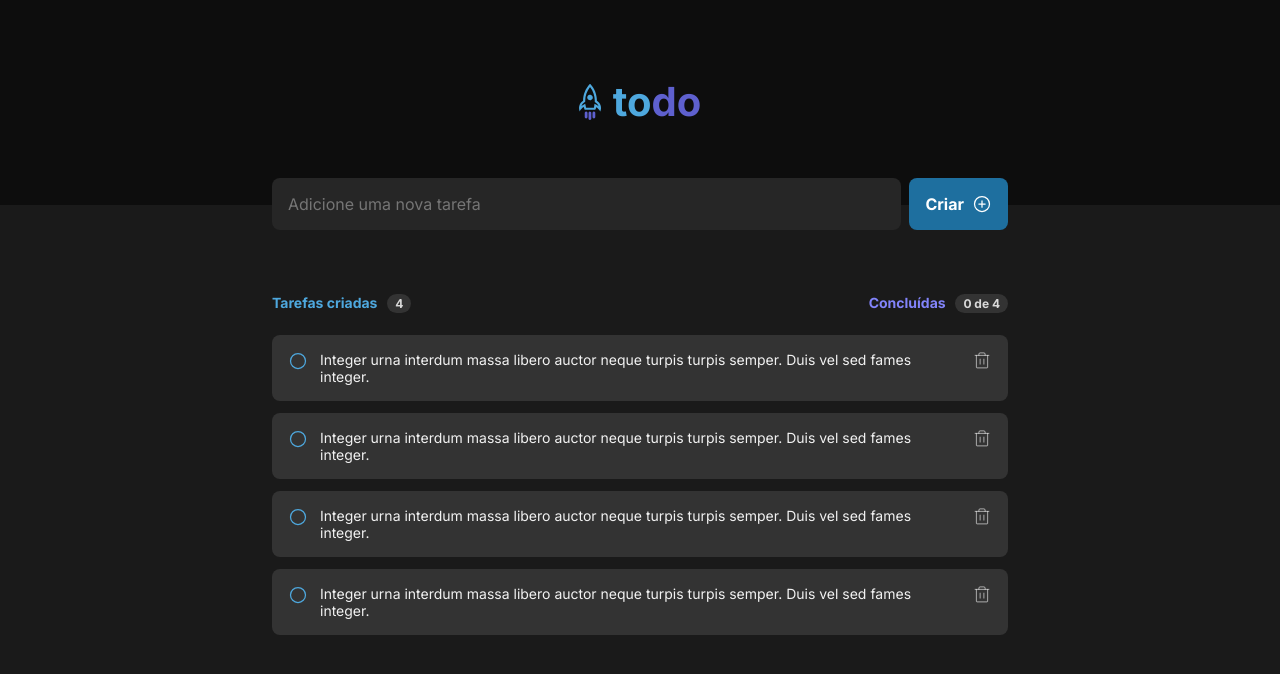
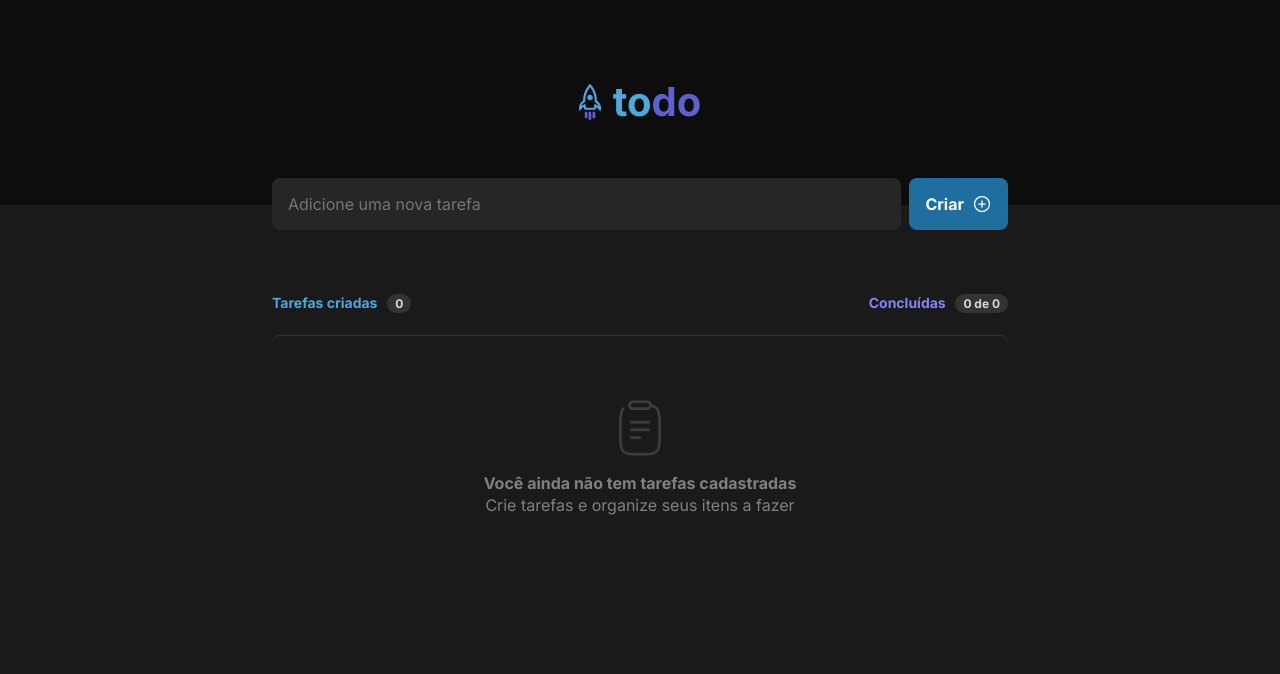
Before and after one commit to yllanvfgurgel/todo-app-ignite, a React (Vite) app: page / in a window 1280 px wide. Shown: the top 674 px of the page. Built offline with nearby package versions, Linux system fonts and the light colour scheme.

Commit message:
criando a visualização para o caso de lista vazia e finalizando o app

```diff
--- a/package.json
+++ b/package.json
@@ -11,11 +11,13 @@
   "dependencies": {
     "phosphor-react": "^1.4.1",
     "react": "^18.2.0",
-    "react-dom": "^18.2.0"
+    "react-dom": "^18.2.0",
+    "uuid": "^9.0.0"
   },
   "devDependencies": {
     "@types/react": "^18.0.27",
     "@types/react-dom": "^18.0.10",
+    "@types/uuid": "^9.0.1",
     "@vitejs/plugin-react": "^3.1.0",
     "typescript": "^4.9.3",
     "vite": "^4.1.0"
--- a/src/App.module.css
+++ b/src/App.module.css
@@ -95,3 +95,29 @@
 
     margin-left: 0.4rem;
 }
+
+.emptyTodos {
+    border-top: 1px solid var(--gray-400);
+    border-radius: 8px;
+
+    display: flex;
+    flex-direction: column;
+    align-items: center;
+    padding: 4rem 1.5rem;
+}
+
+.emptyTodos img {
+    height: 3.5rem;
+    width: 3.5rem;
+    margin-bottom: 1rem;
+}
+
+.emptyTodos p {
+    color: var(--gray-300);
+    line-height: 1.375rem;
+    font-size: 1rem;
+}
+
+.mainText {
+    font-weight: 700;
+}
--- a/src/App.tsx
+++ b/src/App.tsx
@@ -1,50 +1,30 @@
-import { FormEvent, useRef, useState } from 'react'
+import { FormEvent, useState } from 'react'
+import { v4 as uuidV4 } from 'uuid'
 
 import { Header } from './components/Header'
 import { PlusCircle } from 'phosphor-react'
 import { Todo } from './components/Todo'
 
+import emptyListLogo from './assets/emptyList.svg'
+
 import './global.css'
 import styles from './App.module.css'
 
 export interface TodoInfo {
-  id: number;
+  id: string;
   description: string;
   done: boolean;
 }
 
-const todoList: TodoInfo[] = [
-  {
-    id: 1,
-    description: "Integer urna interdum massa libero auctor neque turpis turpis semper. Duis vel sed fames integer.",
-    done: false
-  },
-  {
-    id: 2,
-    description: "Integer urna interdum massa libero auctor neque turpis turpis semper. Duis vel sed fames integer.",
-    done: false
-  },
-  {
-    id: 3,
-    description: "Integer urna interdum massa libero auctor neque turpis turpis semper. Duis vel sed fames integer.",
-    done: false
-  },
-  {
-    id: 4,
-    description: "Integer urna interdum massa libero auctor neque turpis turpis semper. Duis vel sed fames integer.",
-    done: false
-  },
-]
-
 function App() {
-  const [todos, setTodos] = useState<TodoInfo[]>(todoList);
+  const [todos, setTodos] = useState<TodoInfo[]>([]);
   const [newTodo, setNewTodo] = useState<string>("");
 
   const createdTodosCount = todos.length;
   console.log(todos)
   const completedTodosCount = todos.filter(todo => todo.done).length;
 
-  function handleChangeTodoStatus(id: number) {
+  function handleChangeTodoStatus(id: string) {
     const todosChanged = todos.map(todo => {
       if(todo.id === id) {
         todo.done = !todo.done;
@@ -55,7 +35,7 @@ function App() {
     setTodos(todosChanged);
   };
 
-  function handleDeleteTodo(id: number) {
+  function handleDeleteTodo(id: string) {
     const filteredTodoList = todos.filter(todo => todo.id !== id);
 
     setTodos([...filteredTodoList]);
@@ -66,10 +46,11 @@ function App() {
     const todoToAdd: TodoInfo = {
       description: newTodo,
       done: false,
-      id: todos.length + 1
-    }
+      id: uuidV4()
+    };
 
     setTodos((state) => [...state, todoToAdd]);
+    setNewTodo("");
   }
 
   return (
@@ -97,6 +78,7 @@ function App() {
               Concluídas <span>{completedTodosCount} de {createdTodosCount}</span>
             </div>
           </div>
+          {todos.length > 0 ?
             <div className={styles.todos}>
               {
                 todos.map(todo =>
@@ -104,6 +86,13 @@ function App() {
                 )
               }
             </div>
+            :
+            <div className={styles.emptyTodos}>
+              <img src={emptyListLogo} />
+              <p className={styles.mainText}>Você ainda não tem tarefas cadastradas</p>
+              <p>Crie tarefas e organize seus itens a fazer</p>
+            </div>
+          }
         </div>
       </div>
 
--- a/src/components/Todo.tsx
+++ b/src/components/Todo.tsx
@@ -5,8 +5,8 @@ import styles from './Todo.module.css'
 
 interface TodoProps {
     todo: TodoInfo;
-    onChangeTodo: (id: number) => void;
-    onDeleteTodo: (id: number) => void;
+    onChangeTodo: (id: string) => void;
+    onDeleteTodo: (id: string) => void;
 }
 
 export function Todo({todo, onChangeTodo, onDeleteTodo}: TodoProps) {
```
Also changed, not shown: src/assets/emptyList.svg (added), 1 other file (tests, documents, lock files or other folders). Lines whose indentation alone changed are shown as unchanged.
